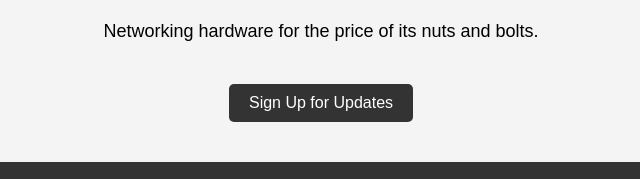
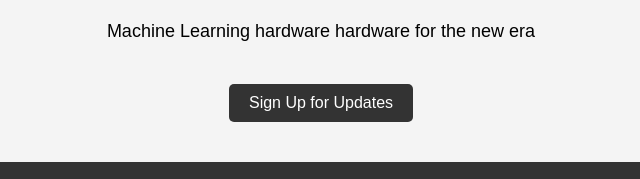
Before and after one commit to prestrike/web, a plain HTML site: page index.html in a window 1280 px wide. Shown: the part 198-377 px from the top of the page, 319-959 px from the left. Drawn offline with Linux system fonts and the light colour scheme.

Commit message:
Update index.html
description change

```diff
--- a/index.html
+++ b/index.html
@@ -70,7 +70,7 @@
     <main>
         <div class="container">
             <h1>Coming soon!</h1>
-            <p>Networking hardware for the price of its nuts and bolts.</p>
+            <p>Machine Learning hardware hardware for the new era</p>
             <a href="#" class="cta">Sign Up for Updates</a>
         </div>
     </main>
```
